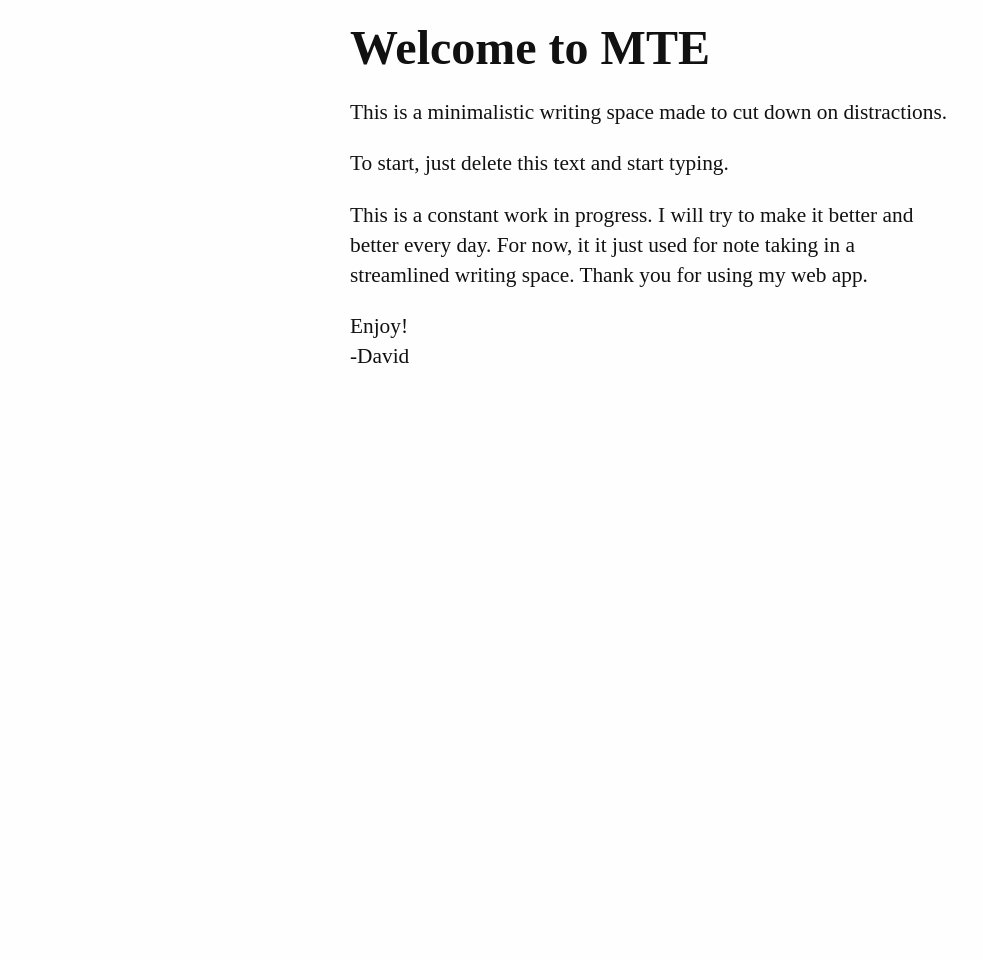
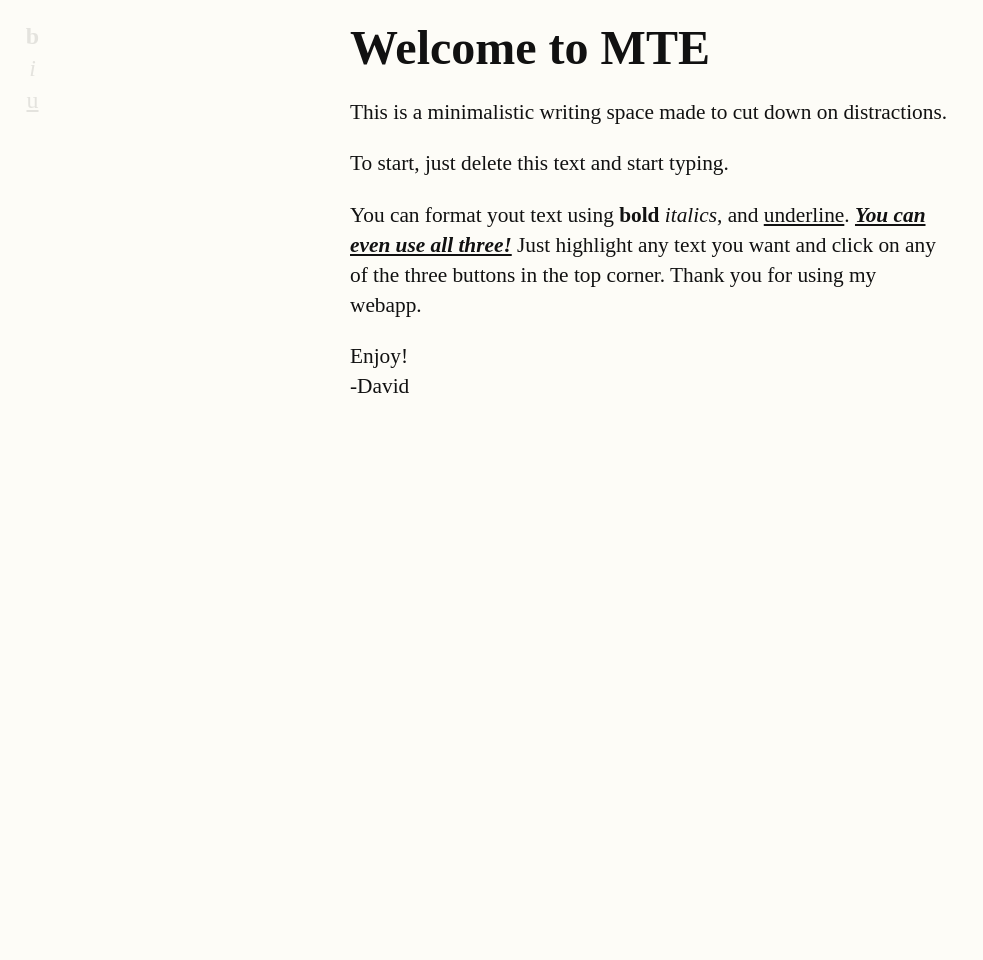
Before and after one commit to deebss/deebss.github.io, a Jekyll site: the page projects/MTE/index.html, which Jekyll copies as it is, in a window 1280 px wide. Shown: the whole page, without its empty margins (0-983 px from the left). Built offline with Jekyll 4.4.1, drawn with Linux system fonts in a browser that asks for light colours; some web fonts are replaced.

Commit message:
updated projects

```diff
--- a/projects/MTE/CSS/style.css
+++ b/projects/MTE/CSS/style.css
@@ -14,6 +14,12 @@ body {
     padding-top: 20px;
     min-width: 800px;
     width: 100%;
+
+    -webkit-transition: all 500ms;
+	-moz-transition: all 500ms;
+	-ms-transition: all 500ms;
+	-o-transition: all 500ms;
+	transition: all 500ms;
 }
 
 section {
@@ -36,6 +42,74 @@ article {
 }
 
 .light {
-    background: #fefefe;
+    background: #fdfcf7;
     color: #111;
 }
+
+.dark {
+    background: #111;
+    color: #fefefe;
+}
+
+.text-format {
+	position: fixed;
+	padding: 20px;
+	width: 30px;
+	bottom: 0px;
+	left: 0px;
+	top: 0px;
+}
+
+.text-format button:hover {
+    opacity: 1;
+}
+
+.text-format button {
+    -webkit-transition: opacity 300ms;
+	-moz-transition: opacity 300ms;
+	-ms-transition: opacity 300ms;
+	-o-transition: opacity 300ms;
+	transition: opacity 300ms;
+
+    font-family: inherit;
+    background: none;
+    cursor: pointer;
+    font-size: 18pt;
+    color: inherit;
+    opacity: 0.1;
+    padding: 0px;
+    height: 32px;
+    width: 25px;
+    border: 0px;
+}
+
+.misc-buttons {
+    position: fixed;
+    padding: 10px;
+    width: 60px;
+    bottom: 0px;
+    left: 0px;
+}
+
+.misc-buttons button {
+    -webkit-transition: opacity 300ms;
+	-moz-transition: opacity 300ms;
+	-ms-transition: opacity 300ms;
+	-o-transition: opacity 300ms;
+	transition: opacity 300ms;
+
+    font-family: inherit;
+    background: none;
+    cursor: pointer;
+    font-size: 18pt;
+    color: inherit;
+    opacity: 0.1;
+    padding: 0px;
+    height: 32px;
+    width: 25px;
+    border: 0px;
+}
+
+.misc-buttons button:hover {
+    opacity: 1;
+}
--- /dev/null
+++ b/projects/MTE/JS/ui.js
@@ -0,0 +1,20 @@
+function boldClick() {
+    document.execCommand('bold', false);
+}
+
+function italicClick() {
+    document.execCommand('italic', false);
+}
+
+function underLineClick() {
+    document.execCommand('underline', false);
+}
+
+function toNightMode() {
+    var bodyClass = document.getElementById("editor");
+    if (bodyClass.className === 'light') {
+        bodyClass.className = 'dark';
+    } else {
+        bodyClass.className = 'light';
+    }
+}
--- a/projects/MTE/index.html
+++ b/projects/MTE/index.html
@@ -11,9 +11,18 @@
         <link href='CSS/style.css' rel='stylesheet' type='text/css'>
         <link href='https://fonts.googleapis.com/css?family=Cantarell:400,400italic,700,700italic' rel='stylesheet' type='text/css'>
 
+        <!-- JS -->
+        <script src="JS/ui.js"></script>
+
     </head>
 
-    <body class="light">
+    <body id="editor" class="light">
+
+        <div class="text-format">
+            <button class="bold-button" onclick="boldClick()" value="Bold"><b>b</b></button>
+            <button class="italic-button" onclick="italicClick()" value="Italics"><i>i</i></button>
+            <button class="underline-button" onclick="underLineClick()" value="Underline"><u>u</u></button>
+        </div>
 
         <section>
             <header contenteditable="true" class="header">Welcome to MTE</header>
@@ -23,7 +32,7 @@
 
                 <p>To start, just delete this text and start typing.</p>
 
-                <p>This is a constant work in progress. I will try to make it better and better every day. For now, it it just used for note taking in a streamlined writing space. Thank you for using my web app.</p>
+                <p>You can format yout text using <b>bold</b> <i>italics</i>, and <u>underline</u>. <b><i><u>You can even use all three!</u></i></b> Just highlight any text you want and click on any of the three buttons in the top corner. Thank you for using my webapp.</p>
 
                 <p>Enjoy! <br />-David</p>
             </article>
```
